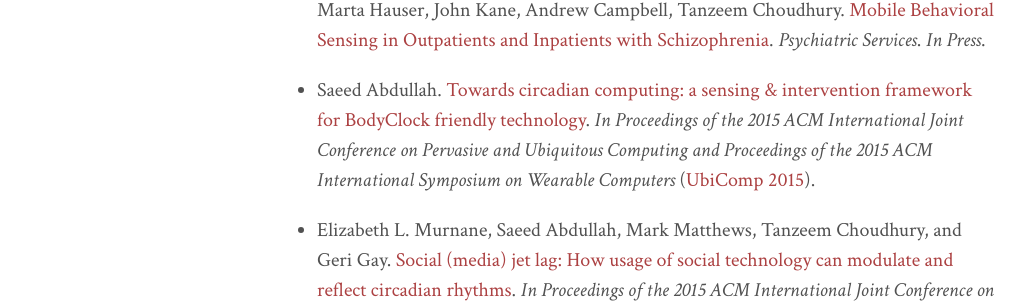
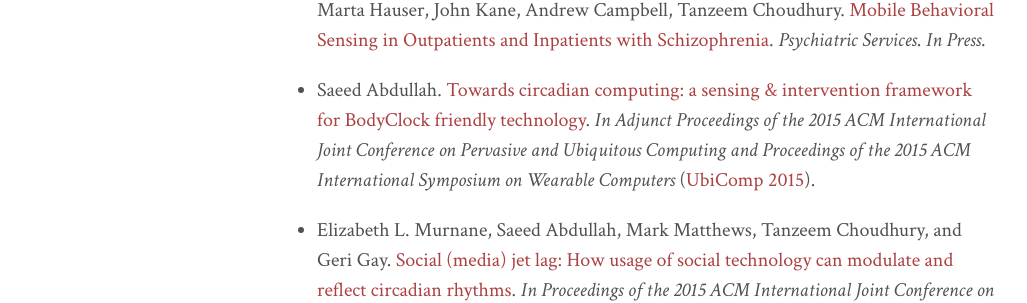
Before and after one commit to saeed-abdullah/saeed-abdullah.github.io, a Jekyll site: the page built from publications.markdown, in a window 1280 px wide and 900 px high. Shown: the part 419-722 px from the top of the window, without its empty margins (3-1030 px from the left). Built offline with Jekyll 4.4.1, drawn with Linux system fonts in a browser that asks for light colours.

Commit message:
Updates the proceeding info for doctoral school in UbiComp.

```diff
--- a/publications.markdown
+++ b/publications.markdown
@@ -9,7 +9,7 @@ layout: page
 
 * Dror Ben-Zeev, Rui Wang, Saeed Abdullah, Rachel Brian, Emily Scherer, Lisa Mistler, Marta Hauser, John Kane, Andrew Campbell, Tanzeem Choudhury. <a href="#">Mobile Behavioral Sensing in Outpatients and Inpatients with Schizophrenia</a>. <em>Psychiatric Services</em>. <em>In Press</em>.
 
-* Saeed Abdullah. <a href="https://dl.acm.org/citation.cfm?id=2801657">Towards circadian computing: a sensing & intervention framework for BodyClock friendly technology</a>. <em>In Proceedings of the 2015 ACM International Joint Conference on Pervasive and Ubiquitous Computing and Proceedings of the 2015 ACM International Symposium on Wearable Computers</em> (<a href="http://ubicomp.org/ubicomp2015/">UbiComp 2015</a>).
+* Saeed Abdullah. <a href="https://dl.acm.org/citation.cfm?id=2801657">Towards circadian computing: a sensing & intervention framework for BodyClock friendly technology</a>. <em>In Adjunct Proceedings of the 2015 ACM International Joint Conference on Pervasive and Ubiquitous Computing and Proceedings of the 2015 ACM International Symposium on Wearable Computers</em> (<a href="http://ubicomp.org/ubicomp2015/">UbiComp 2015</a>).
 
 * Elizabeth L. Murnane, Saeed Abdullah, Mark Matthews, Tanzeem Choudhury, and Geri Gay. <a href ="https://dl.acm.org/citation.cfm?id=2807522">Social (media) jet lag: How usage of social technology can modulate and reflect circadian rhythms</a>. <em>In Proceedings of the 2015 ACM International Joint Conference on Pervasive and Ubiquitous Computing and Proceedings of the 2015 ACM International Symposium on Wearable Computers</em> (<a href="http://ubicomp.org/ubicomp2015/">UbiComp 2015</a>).
 
```
